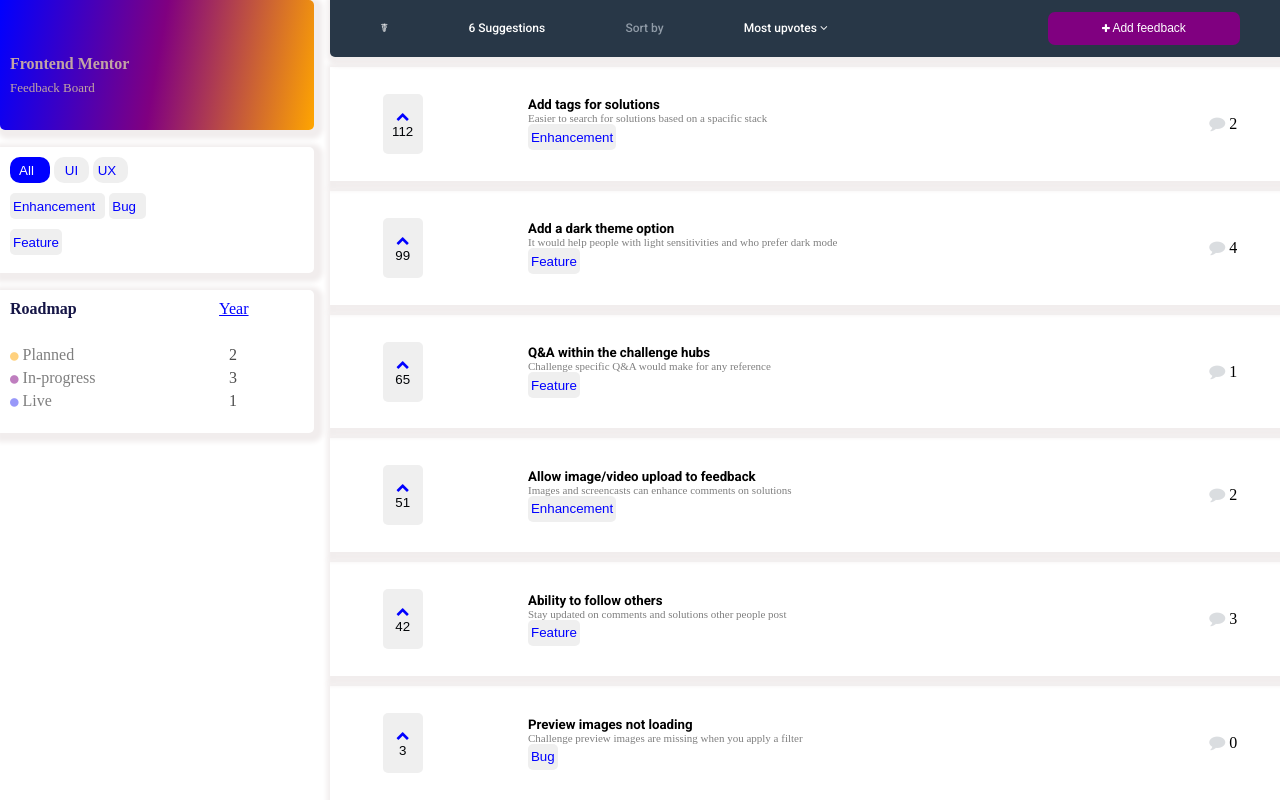
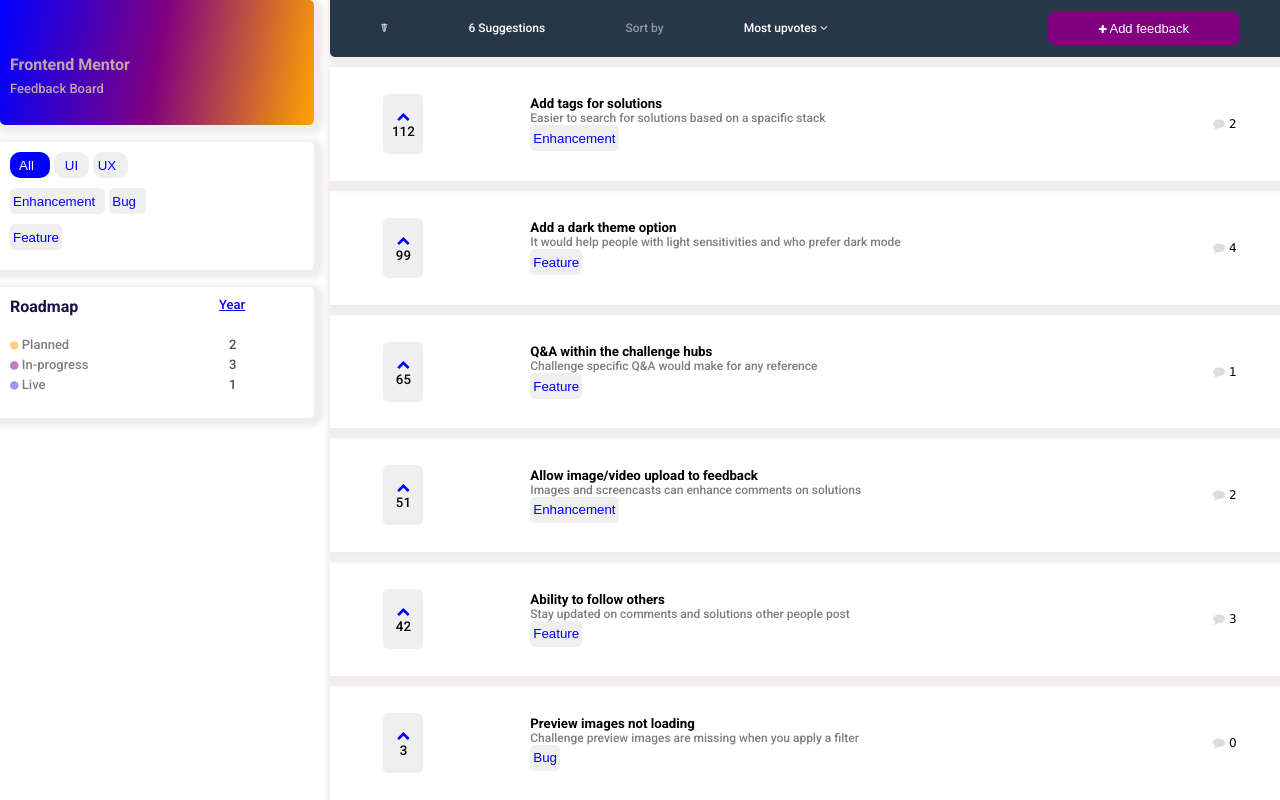
Before and after one commit to Tekhunt/frontend_job, a plain HTML site: page index.html in a window 1280 px wide. Drawn offline with Linux system fonts and the light colour scheme.

Commit message:
Changed some font family, size and weight

```diff
--- a/index.html
+++ b/index.html
@@ -69,7 +69,7 @@
                     <button>Enhancement</button>
                 </div>
                 <div>
-                    <p><i class="fa fa-comment"></i> 2</p>
+                    <p class="comment"><i class="fa fa-comment"></i> 2</p>
                 </div>
             </div>
             <div class="n3 n">
@@ -84,7 +84,7 @@
                     <button>Feature</button>
                 </div>
                 <div>
-                    <p><i class="fa fa-comment"></i> 4</p>
+                    <p class="comment"><i class="fa fa-comment"></i> 4</p>
 
                 </div>
             </div>
@@ -101,7 +101,7 @@
                     <button>Feature</button>
                 </div>
                 <div>
-                    <p><i class="fa fa-comment"></i> 1</p>
+                    <p class="comment"><i class="fa fa-comment"></i> 1</p>
 
                 </div>
             </div>
@@ -118,7 +118,7 @@
                     <button>Enhancement</button>
                 </div>
                 <div>
-                    <p><i class="fa fa-comment"></i> 2</p>
+                    <p class="comment"><i class="fa fa-comment"></i> 2</p>
 
                 </div>
             </div>
@@ -135,7 +135,7 @@
                     <button>Feature</button>
                 </div>
                 <div>
-                    <p><i class="fa fa-comment"></i> 3</p>
+                    <p class="comment"><i class="fa fa-comment"></i> 3</p>
 
                 </div>
             </div>
@@ -152,7 +152,7 @@
                     <button>Bug</button>
                 </div>
                 <div>
-                    <p><i class="fa fa-comment"></i> 0</p>
+                    <p class="comment"><i class="fa fa-comment"></i> 0</p>
 
                 </div>
             </div>
--- a/style.css
+++ b/style.css
@@ -40,7 +40,17 @@
     border-radius: 7px;
     border: none;
     width: 20%;
+    font-size: 13px;
+}
+
+.side1 h4,
+p {
+    font-family: 'Roboto', sans-serif;
+}
+
+.comment {
     font-size: 12px;
+    font-family: 'Lucida Sans', 'Lucida Sans Regular', 'Lucida Grande', 'Lucida Sans Unicode', Geneva, Verdana, sans-serif
 }
 
 button .fa-plus {
@@ -78,7 +88,7 @@
 }
 
 .lighter {
-    font-size: 11px;
+    font-size: 12px;
     opacity: 0.5;
 }
 
@@ -219,6 +229,7 @@
 .p2 {
     color: blue;
     text-decoration: underline;
+    font-size: 13px;
 }
 
 .p1 {
@@ -231,6 +242,7 @@
 .p7 {
     padding-bottom: 5px;
     opacity: 0.5;
+    font-size: 13px;
 }
 
 .p4,
@@ -238,6 +250,7 @@
 .p8 {
     opacity: 0.7;
     margin-left: 20px;
+    font-size: 13px;
 }
 
 p .fa-circle {
```
